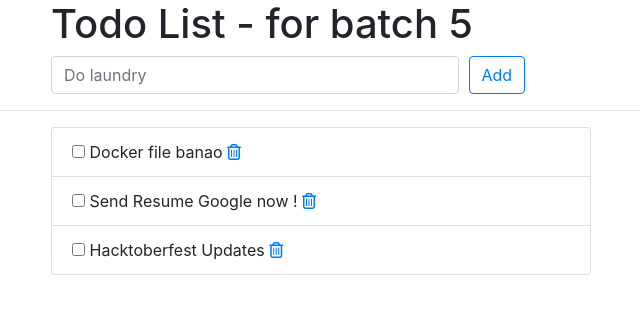
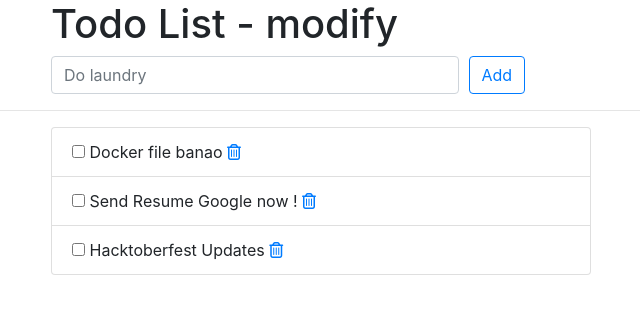
Before and after one commit to shasank2713/djan-todo, a Django app: page /todos/ in a window 1280 px wide. Shown: the top 314 px of the page, without its empty margins (224-864 px from the left). Run offline with Django 3.2, Linux system fonts and the light colour scheme; data comes from the database, SQL or seed files in the repository; some libraries are stand-ins or nearby versions.

Commit message:
Update index.html

```diff
--- a/django-todo-cicd-develop/todos/templates/todos/index.html
+++ b/django-todo-cicd-develop/todos/templates/todos/index.html
@@ -12,7 +12,7 @@
     <div class="offset-md-2 col-lg-9">
       <div class="page-header">
         <h1>
-          Todo List - for batch 5
+          Todo List - modify
         </h1>
       </div>
     </div>
```
